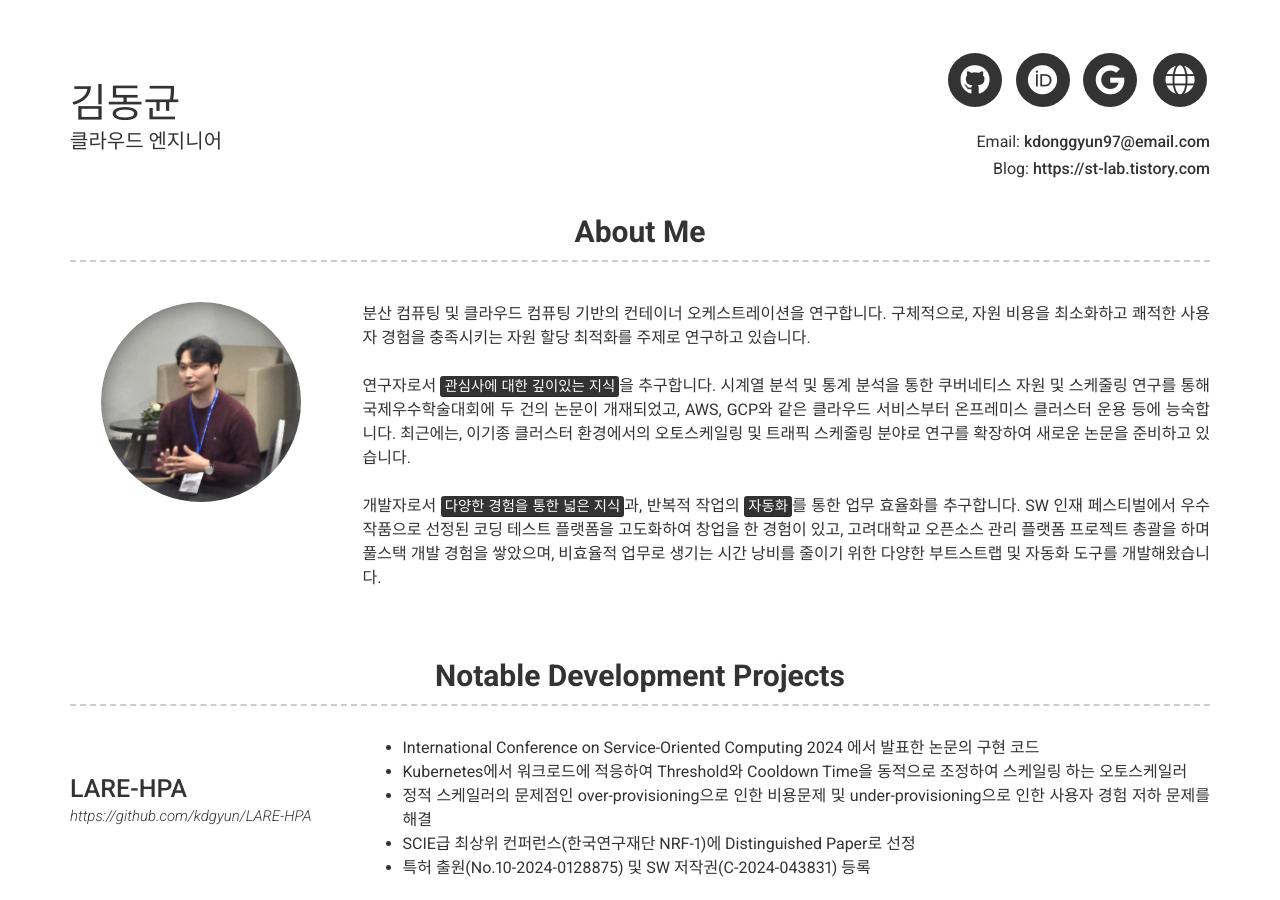
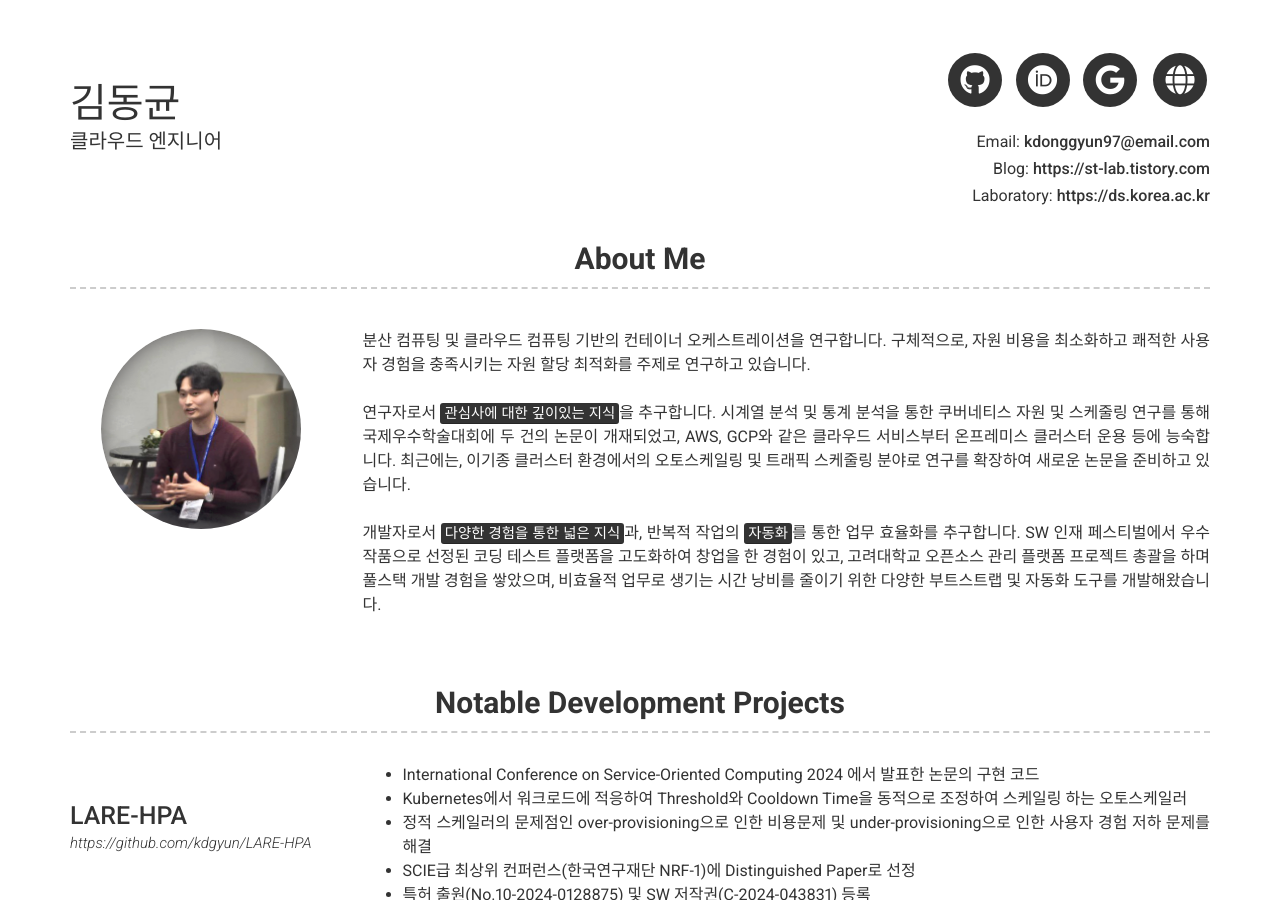
Before and after one commit to kdgyun/kr, a Jekyll site: the page built from index.md, in a window 1280 px wide and 900 px high. Built offline with Jekyll 4.4.1, drawn with Linux system fonts in a browser that asks for light colours; nearby versions of some CDN libraries; part of the change alters nothing that is shown.

Commit message:
add link & change info

```diff
--- a/_config.yml
+++ b/_config.yml
@@ -17,6 +17,8 @@ email_title: Email
 website: https://st-lab.tistory.com
 website_title: Blog
 
+website2: https://ds.korea.ac.kr
+website_title2: Laboratory
 # Dark Mode (true/false/never)
 darkmode: false
 
@@ -258,25 +260,25 @@ content:
     content:
       - title: 고려대학교
         sub_title: 2023.03 - 2025.02 (예정)
-        caption: 석사
+        caption: 공학 석사
         # quote: >
         #   정보대학 컴퓨터학과
         description: |
-          정보대학 컴퓨터학과 <br>
-          학위논문: CLEAR-HPA: Co-optimizing Latency and Efficient Allocation of Resources for Horizontal Pod Autoscaling in Kubernetes Cluster <br>
-          연구실: 분산클라우드컴퓨팅(Distributed and Cloud Computing) 연구실<br>
-          지도교수: 유헌창 교수<br>
-          GPA: 4.11 / 4.5
+          * 정보대학 컴퓨터학과
+          * 학위논문: CLEAR-HPA: Co-optimizing Latency and Efficient Allocation of Resources for Horizontal Pod Autoscaling in Kubernetes Cluster
+          * 연구실: 분산클라우드컴퓨팅(Distributed and Cloud Computing) 연구실
+          * 지도교수: 유헌창 교수
+          * GPA: 4.11 / 4.5
         link: https://ds.korea.ac.kr/
 
       - layout: left
         title: 한림대학교
         sub_title: 2016.3 - 2023.02
-        caption: 학사
+        caption: 공학 학사
         description: |
-          공과대학 컴퓨터공학과 <br>
-          졸업자 수상: 공로상 <br>
-          GPA: 3.74 / 4.5
+          * 공과대학 컴퓨터공학과
+          * 졸업자 수상: 공로상
+          * GPA: 3.74 / 4.5
 
   - title: <b>Blog</b>
     layout: list
--- a/_includes/header.html
+++ b/_includes/header.html
@@ -121,6 +121,11 @@
           {{ site.website_title | default: "Web" }}: {% include a.html href=site.website %}{{ site.website | escape }}</a>
         </p>
       {%- endif -%}
+      {%- if site.website -%}
+      <p>
+        {{ site.website_title2 | default: "Web2" }}: {% include a.html href=site.website2 %}{{ site.website2 | escape }}</a>
+      </p>
+    {%- endif -%}
     </div>
   </div>
 </div>
```
